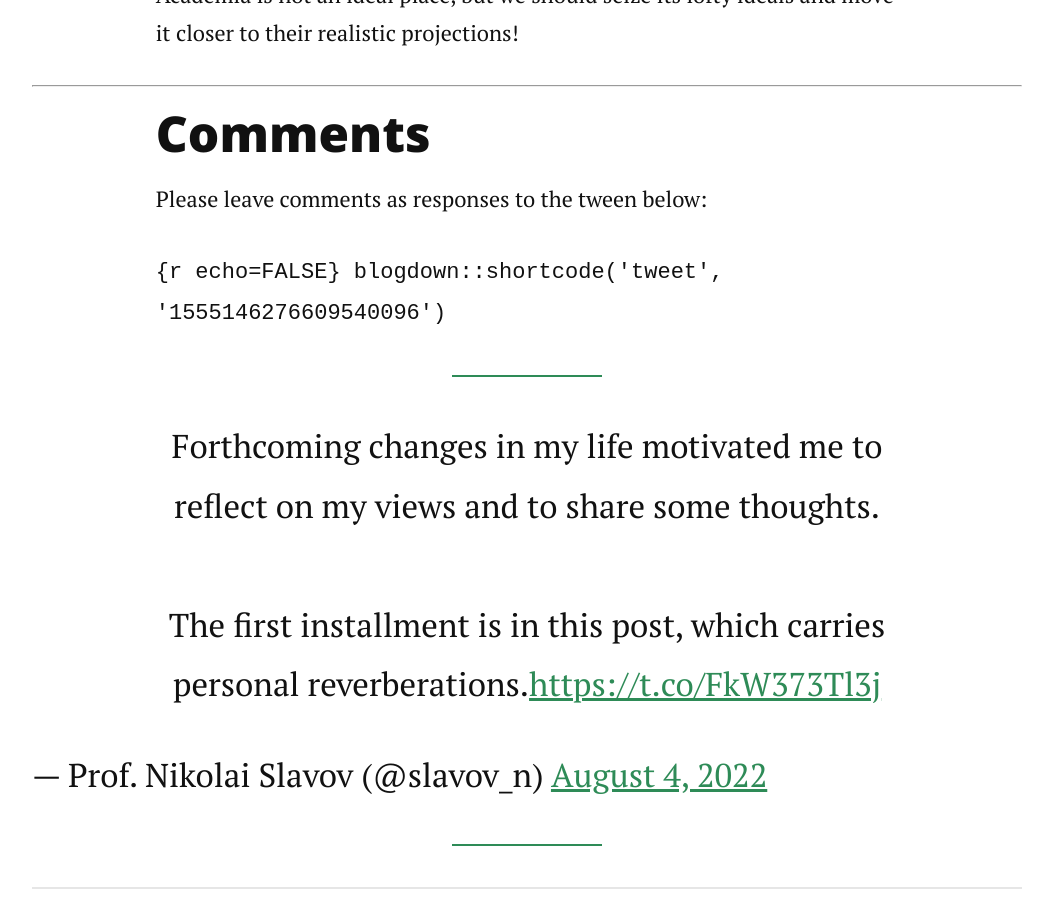
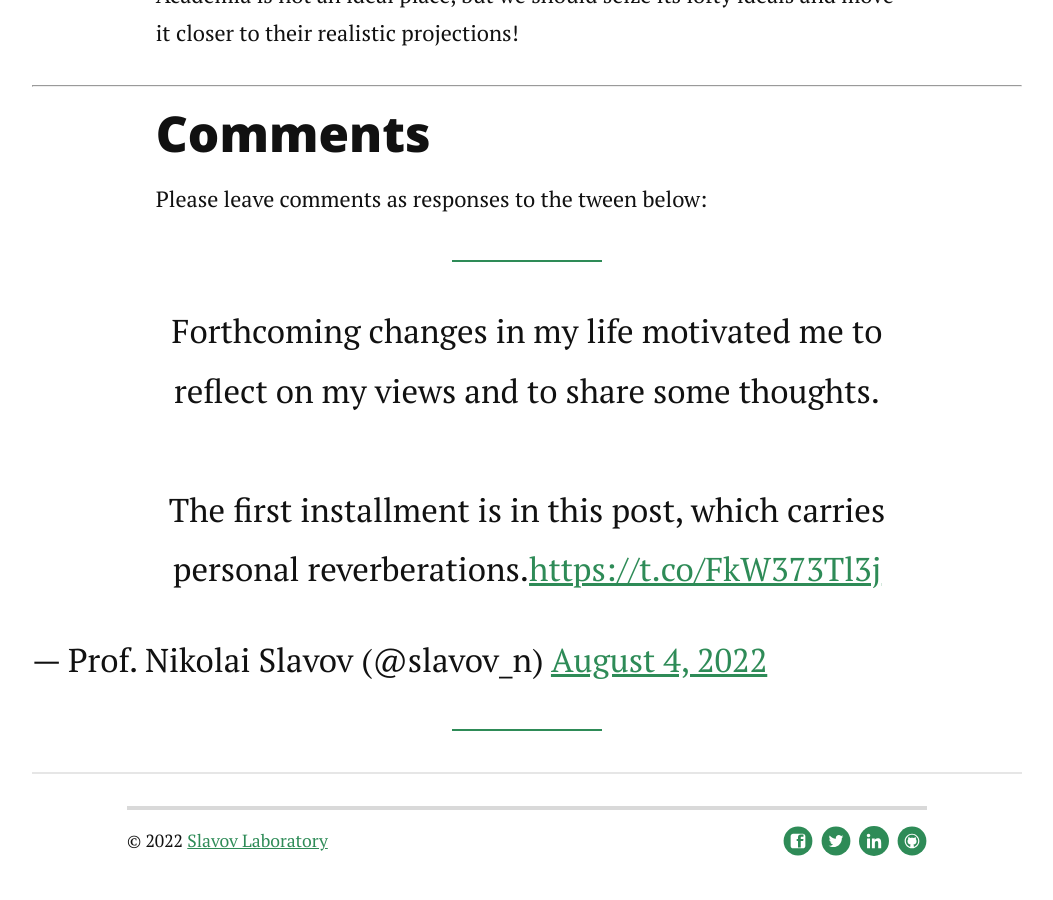
Before and after one commit to nslavov/nikolai, a Jekyll site: the page built from _posts/2022-08-03-Idealism.md, in a window 1280 px wide and 900 px high, scrolled down 3141 px. Shown: the whole window, without its empty margins (113-1166 px from the left). Built offline with Jekyll 4.4.1, drawn with Linux system fonts in a browser that asks for light colours; nearby versions of some CDN libraries; comment, search, counter and statistics services are not loaded.

Commit message:
Update 2022-08-03-Idealism.md

````diff
--- a/_posts/2022-08-03-Idealism.md
+++ b/_posts/2022-08-03-Idealism.md
@@ -36,8 +36,5 @@ Please leave comments as responses to the tween below:
 
 {{< tweet 1555146276609540096 >}}
 
-```{r echo=FALSE}
-blogdown::shortcode('tweet', '1555146276609540096')
-```
 
 <blockquote class="twitter-tweet" ><p lang="en" dir="ltr" style="text-align: center;">Forthcoming changes in my life motivated me to reflect on my views and to share some thoughts.<br><br>The first installment is in this post, which carries personal reverberations.<a href="https://t.co/FkW373Tl3j">https://t.co/FkW373Tl3j</a></p>&mdash; Prof. Nikolai Slavov (@slavov_n) <a href="https://twitter.com/slavov_n/status/1555146276609540096?ref_src=twsrc%5Etfw">August 4, 2022</a></blockquote> <script async src="https://platform.twitter.com/widgets.js" charset="utf-8"></script>
````
